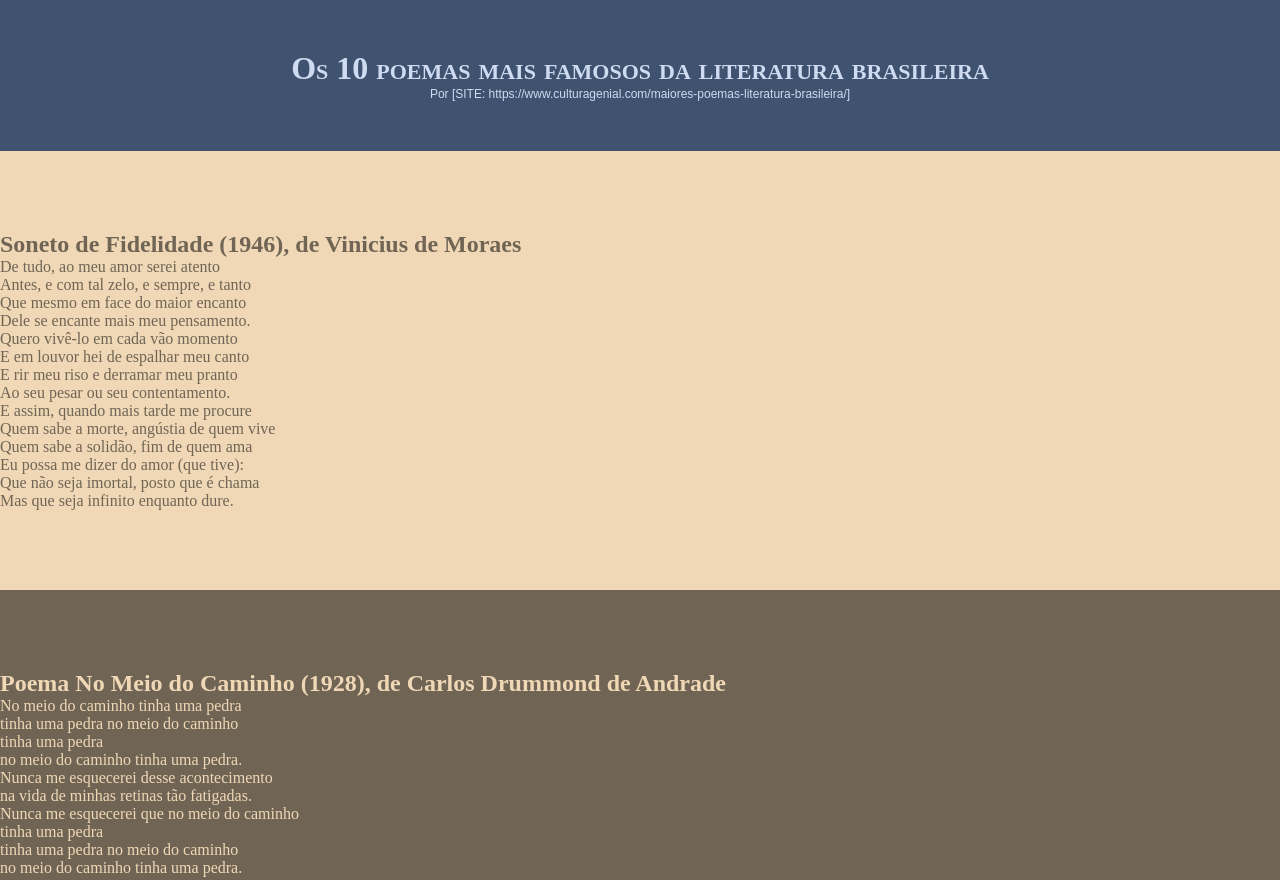
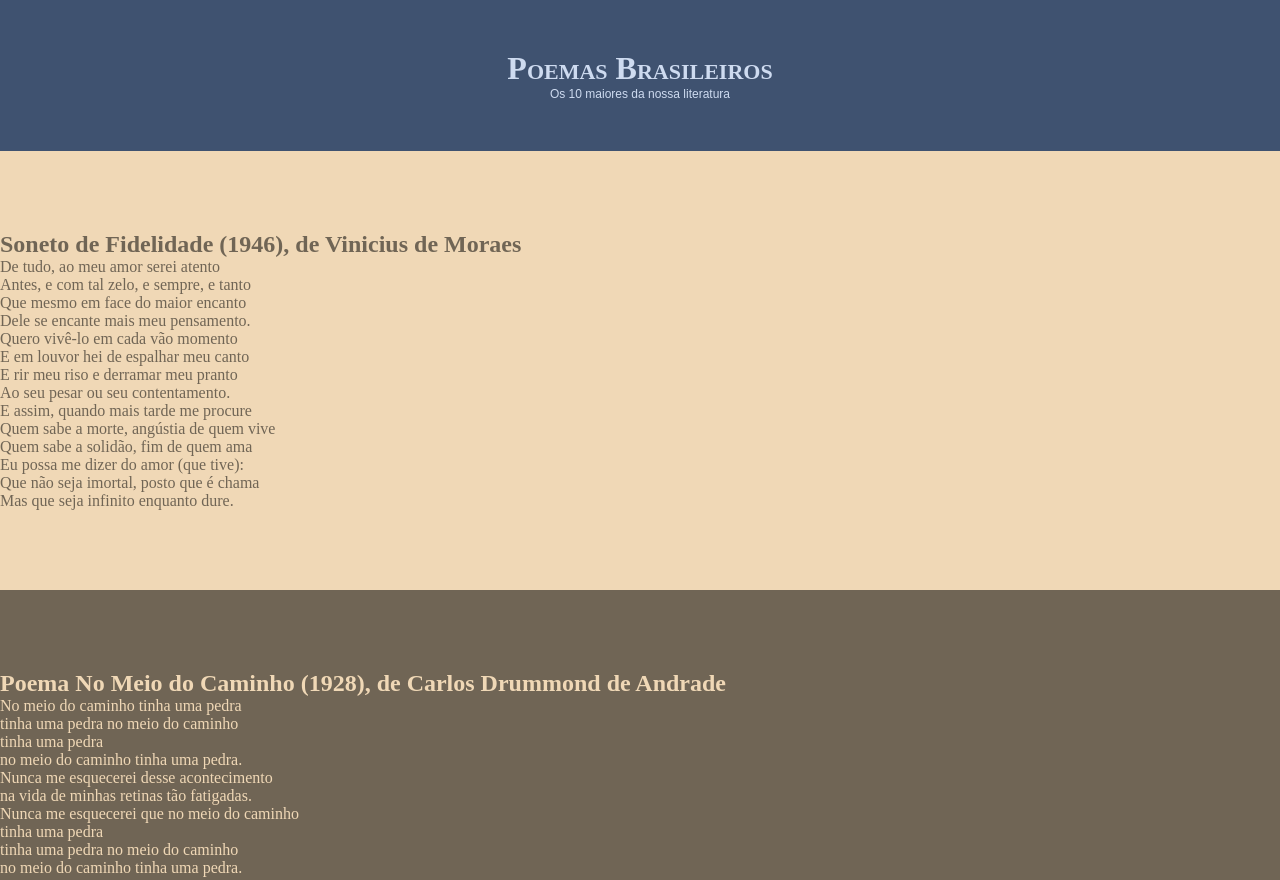
Before and after one commit to mpnmateus/poemasdobrasil, a plain HTML site: page poemasdobrasil/index.html in a window 1280 px wide. Shown: the top 880 px of the page. Drawn offline with Linux system fonts and the light colour scheme.

Commit message:
alterando conteúdo cabeçalho

```diff
--- a/poemasdobrasil/index.html
+++ b/poemasdobrasil/index.html
@@ -9,8 +9,8 @@
 </head>
 <body>
     <header>
-        <h1>Os 10 poemas mais famosos da literatura brasileira</h1>
-        <p>Por [SITE: https://www.culturagenial.com/maiores-poemas-literatura-brasileira/]</p>
+        <h1>Poemas Brasileiros</h1>
+        <p>Os 10 maiores da nossa literatura</p>
     </header>
 
     <section class="normal">
```
